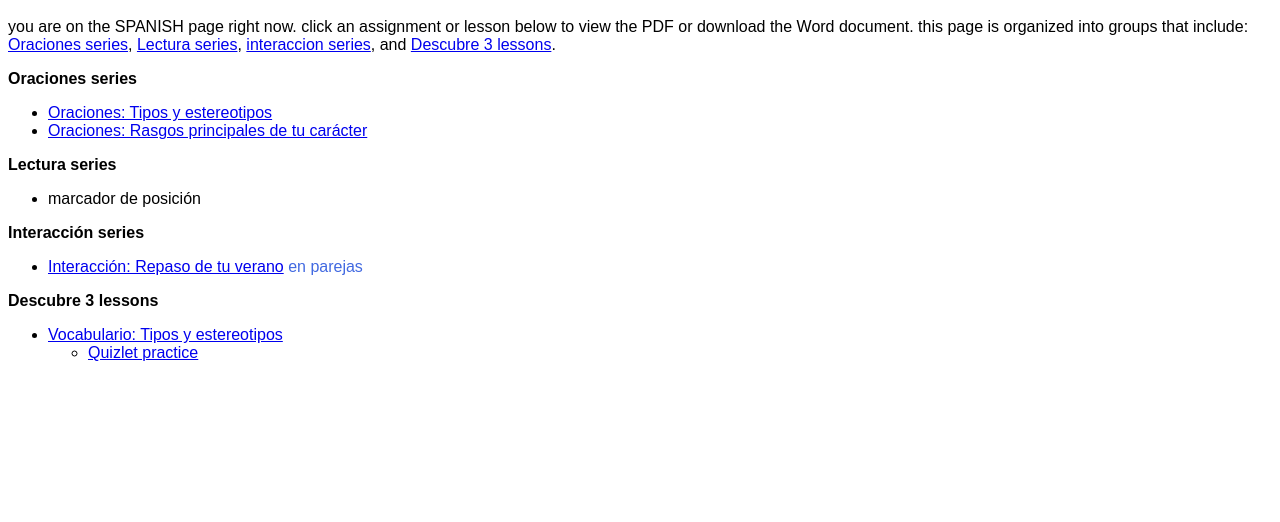
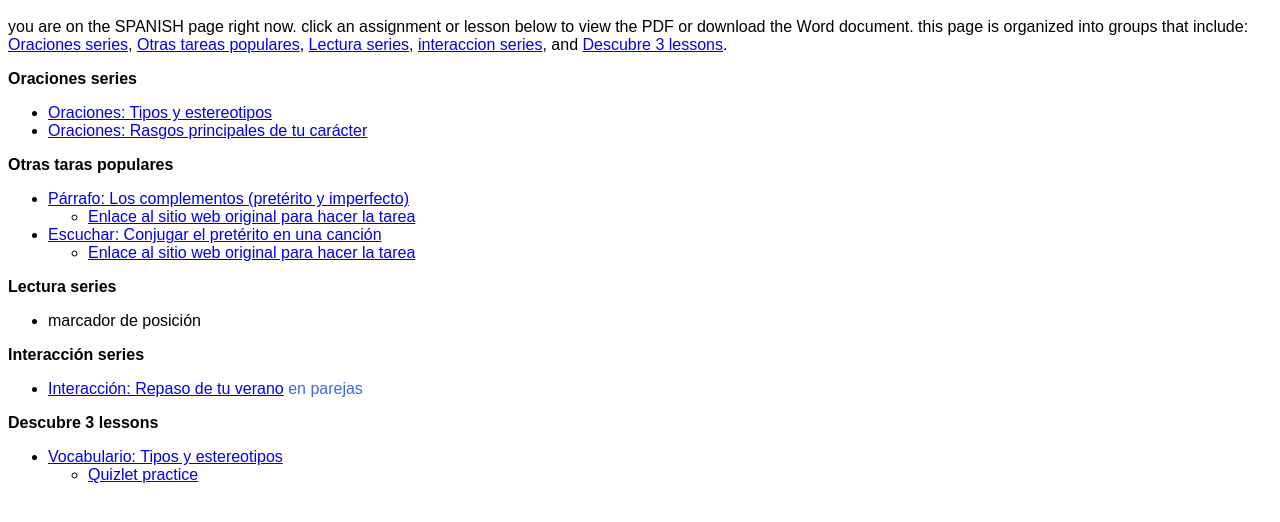
Before and after one commit to gavinjruane/gavinjruane.github.io, a plain HTML site: page espanol.html in a window 1280 px wide. Shown: the part 120-642 px from the top of the page. Drawn offline with Linux system fonts and the light colour scheme.

Commit message:
creé nuevas

```diff
--- a/espanol.html
+++ b/espanol.html
@@ -9,14 +9,25 @@
         }
     </style>
     <body>
-        <h1><a href="./index.html">go back</a></h1>
+        <h1><a href="./works.html">go back</a></h1>
         <h1>spanish 3 honors</h1>
         <h4></h4>
-        <p>you are on the SPANISH page right now. click an assignment or lesson below to view the PDF or download the Word document. this page is organized into groups that include: <a href="#oraciones">Oraciones series</a>, <a href="#lectura">Lectura series</a>, <a href="#interaccion">interaccion series</a>, and <a href="#descubre">Descubre 3 lessons</a>.</p>
+        <p>you are on the SPANISH page right now. click an assignment or lesson below to view the PDF or download the Word document. this page is organized into groups that include: <a href="#oraciones">Oraciones series</a>, <a href="#oraciones">Otras tareas populares</a>, <a href="#lectura">Lectura series</a>, <a href="#interaccion">interaccion series</a>, and <a href="#descubre">Descubre 3 lessons</a>.</p>
         <p style="font-weight: bold">Oraciones series</p>
         <ul id="oraciones">
             <li><a href="./spanish pdfs/oracionestiposyestereotipos.pdf">Oraciones: Tipos y estereotipos</a></li>
             <li><a href="./spanish pdfs/oracionesrasgosprincipales.pdf">Oraciones: Rasgos principales de tu carácter</a></li>
+        </ul>
+        <p style="font-weight: bold">Otras taras populares</p>
+        <ul id="lectura">
+            <li><a href="./spanish pdfs/párrafodeloscomplementos.pdf">Párrafo: Los complementos (pretérito y imperfecto)</a></li>
+            <ul>
+                <li><a href="https://personal.colby.edu/~bknelson/SLC/ricitos1.html">Enlace al sitio web original para hacer la tarea</a></li>
+            </ul>
+            <li><a href="./spanish pdfs/conjugarconcanción.pdf">Escuchar: Conjugar el pretérito en una canción</a></li>
+            <ul>
+                <li><a href="https://personal.colby.edu/~bknelson/SLC/juan/accion.html">Enlace al sitio web original para hacer la tarea</a></li>
+            </ul>
         </ul>
         <p style="font-weight: bold">Lectura series</p>
         <ul id="lectura">
```
Also changed, not shown: geometria.html (added, +18 -0 lines), index.html (+1 -1 lines), 3 other files.
